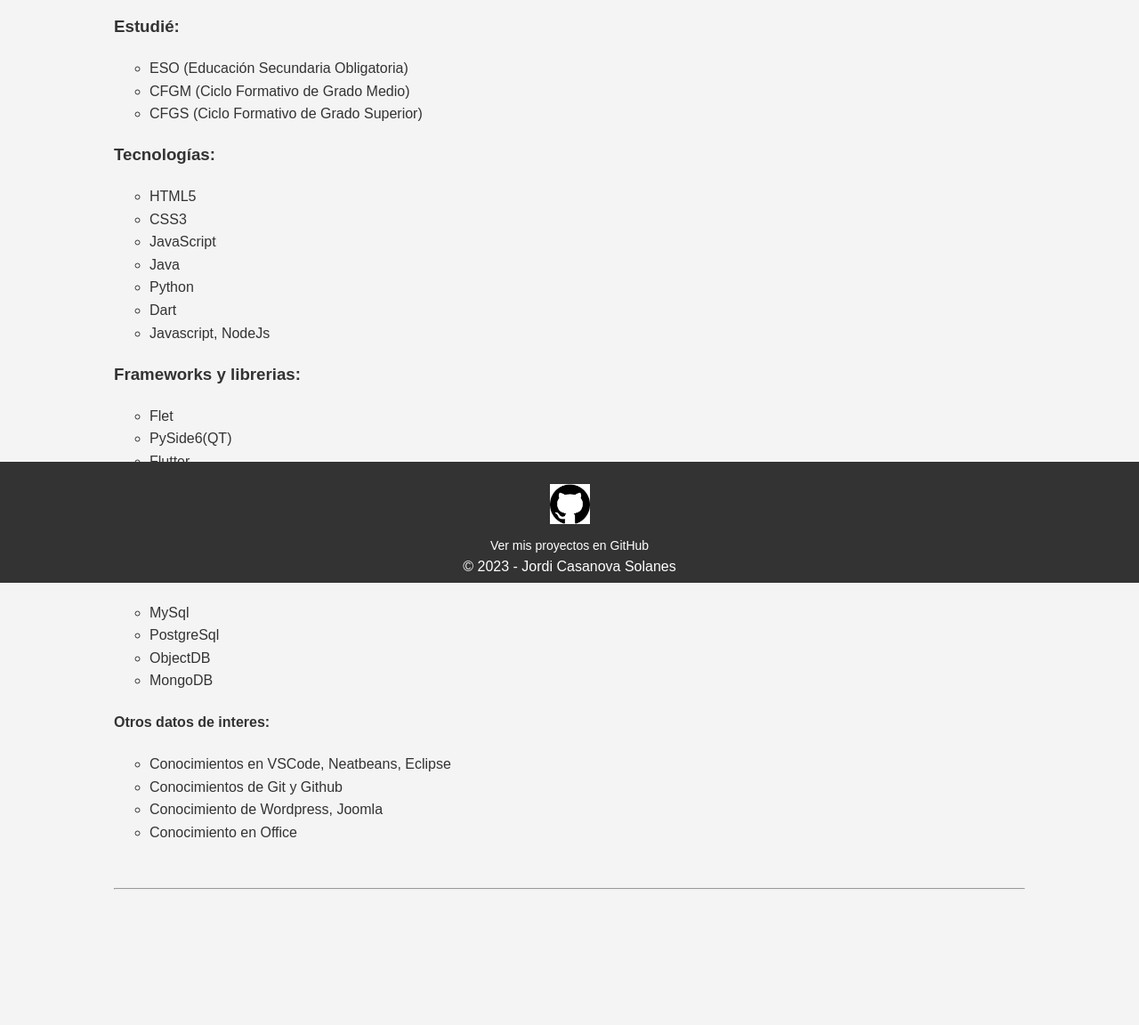
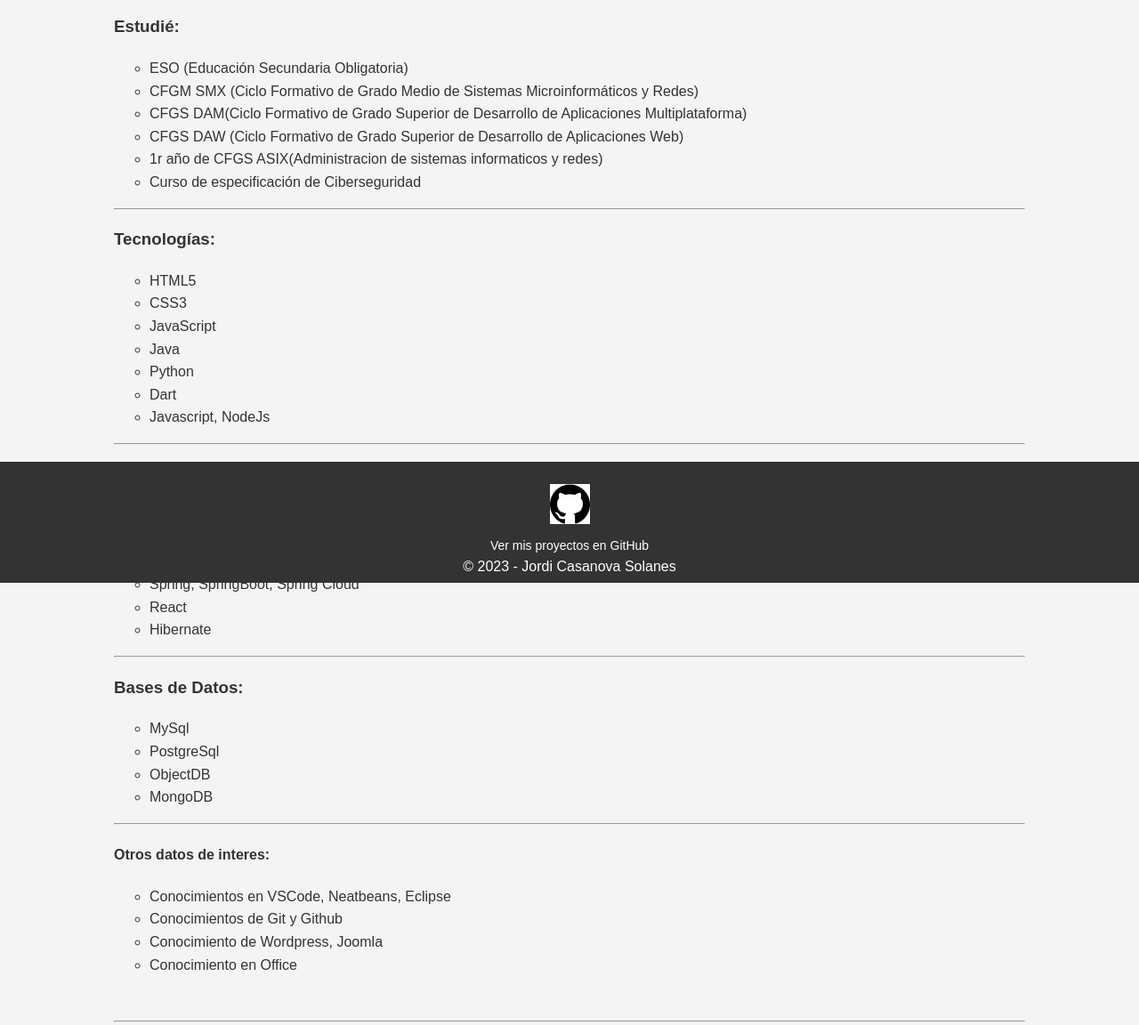
Before and after one commit to Jordismt/Jcasol, a plain HTML site: page index.html in a window 1280 px wide. Shown: the part 145-1297 px from the top of the page at 89% size. Before the commit the page ends 1199 px from the top, so only its background shows below. Drawn offline with Linux system fonts and the light colour scheme.

Commit message:
Add files via upload

```diff
--- a/index.html
+++ b/index.html
@@ -17,9 +17,13 @@
 
             <ul>
                 <li>ESO (Educación Secundaria Obligatoria)</li>
-                <li>CFGM (Ciclo Formativo de Grado Medio)</li>
-                <li>CFGS (Ciclo Formativo de Grado Superior)</li>
+                <li>CFGM SMX (Ciclo Formativo de Grado Medio de Sistemas Microinformáticos y Redes)</li>
+                <li>CFGS DAM(Ciclo Formativo de Grado Superior de Desarrollo de Aplicaciones Multiplataforma)</li>
+                <li>CFGS DAW (Ciclo Formativo de Grado Superior de Desarrollo de Aplicaciones Web)</li>
+                <li>1r año de CFGS ASIX(Administracion de sistemas informaticos y redes)</li>
+                <li>Curso de especificación de Ciberseguridad</li>
             </ul>
+            <hr>
             <h3>Tecnologías:</h3>
             <ul>
                 <li>HTML5</li>
@@ -30,6 +34,7 @@
                 <li>Dart</li>
                 <li>Javascript, NodeJs</li>
             </ul>
+            <hr>
             <h3>Frameworks y librerias:</h3>
             <ul>
                 <li>Flet</li>
@@ -39,6 +44,7 @@
                 <li>React</li>
                 <li>Hibernate</li>
             </ul>
+            <hr>
             <h3>Bases de Datos:</h3>
             <ul>
                 <li>MySql</li>
@@ -46,7 +52,7 @@
                 <li>ObjectDB</li>
                 <li>MongoDB</li>
             </ul>
-
+            <hr>
             <h4>Otros datos de interes:</h4>
             <ul>
                 <li>Conocimientos en VSCode, Neatbeans, Eclipse</li>
@@ -54,7 +60,8 @@
                 <li>Conocimiento de Wordpress, Joomla</li>
                 <li>Conocimiento en Office</li>
             </ul>
-
+           <br>
+           <hr>
         </section>
         <br>
         <hr>
```
